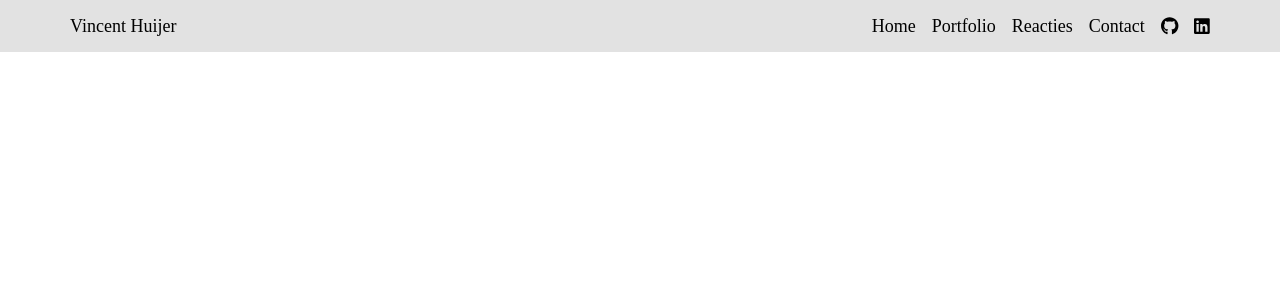
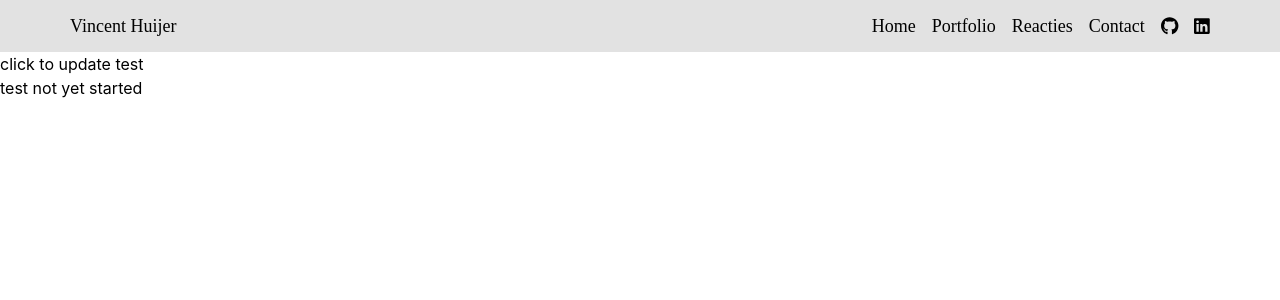
Before and after one commit to VincentHuijer/PortfolioWebsite, a React (Create React App) app: page /todo in a window 1280 px wide. Shown: the top 300 px of the page. Built offline with nearby package versions, Linux system fonts and the light colour scheme.

Commit message:
Update Todo.js

```diff
--- a/src/views/Todo.js
+++ b/src/views/Todo.js
@@ -1,11 +1,22 @@
-import React from 'react';
+import { useState } from "react";
 
 const Todo = () => {
+  const [ test, setTest] = useState("test not yet started");
+
+  function updateTest(value) {
+    setTest(value);
+  }
+
   return (
     <div>
-
+      <div onClick={() => {updateTest("test has been updated")}}>
+      click to update test
+      </div>
+      <div>
+        { test }
+      </div>
     </div>
-    );
+  )
 };
 
 export default Todo;
```
